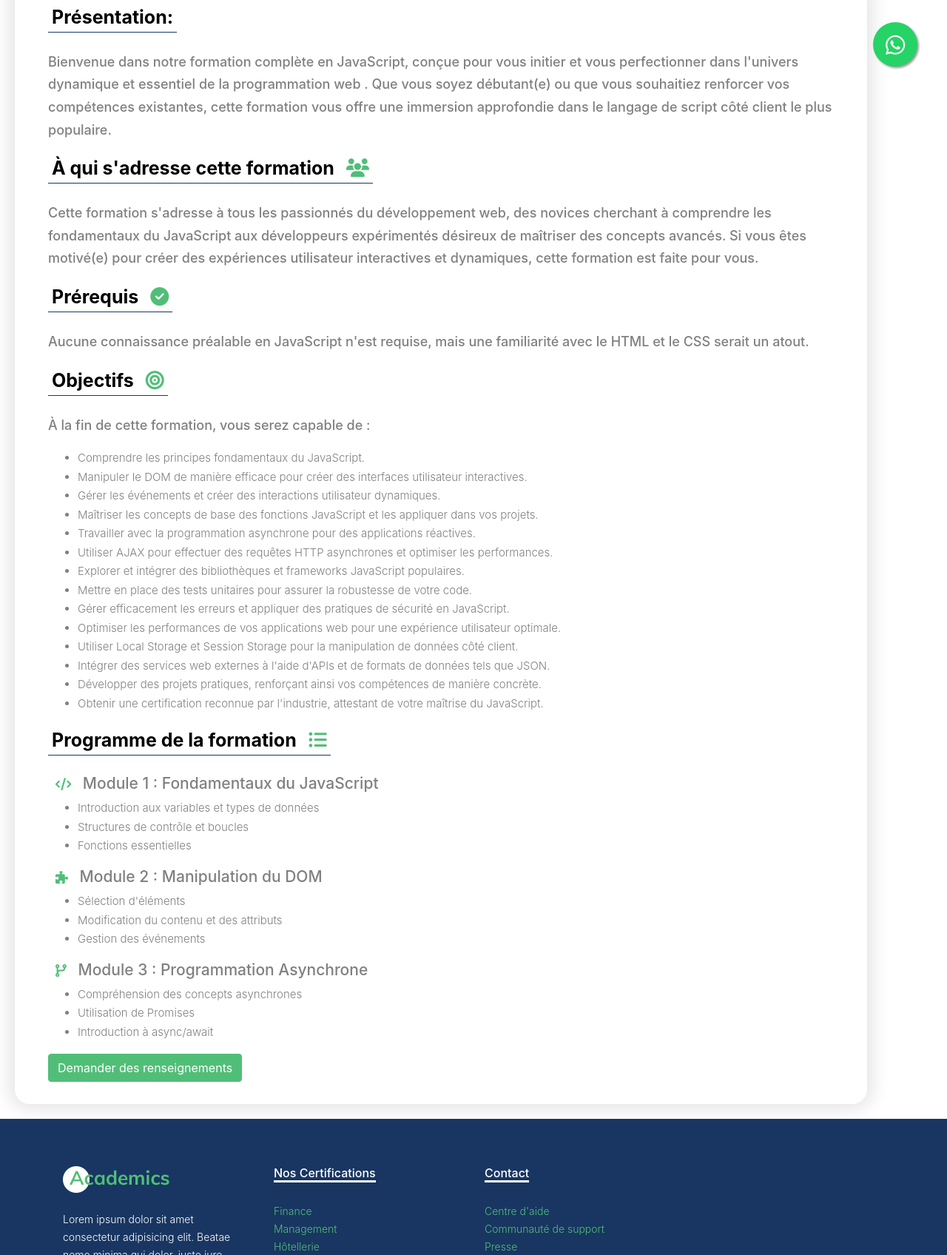
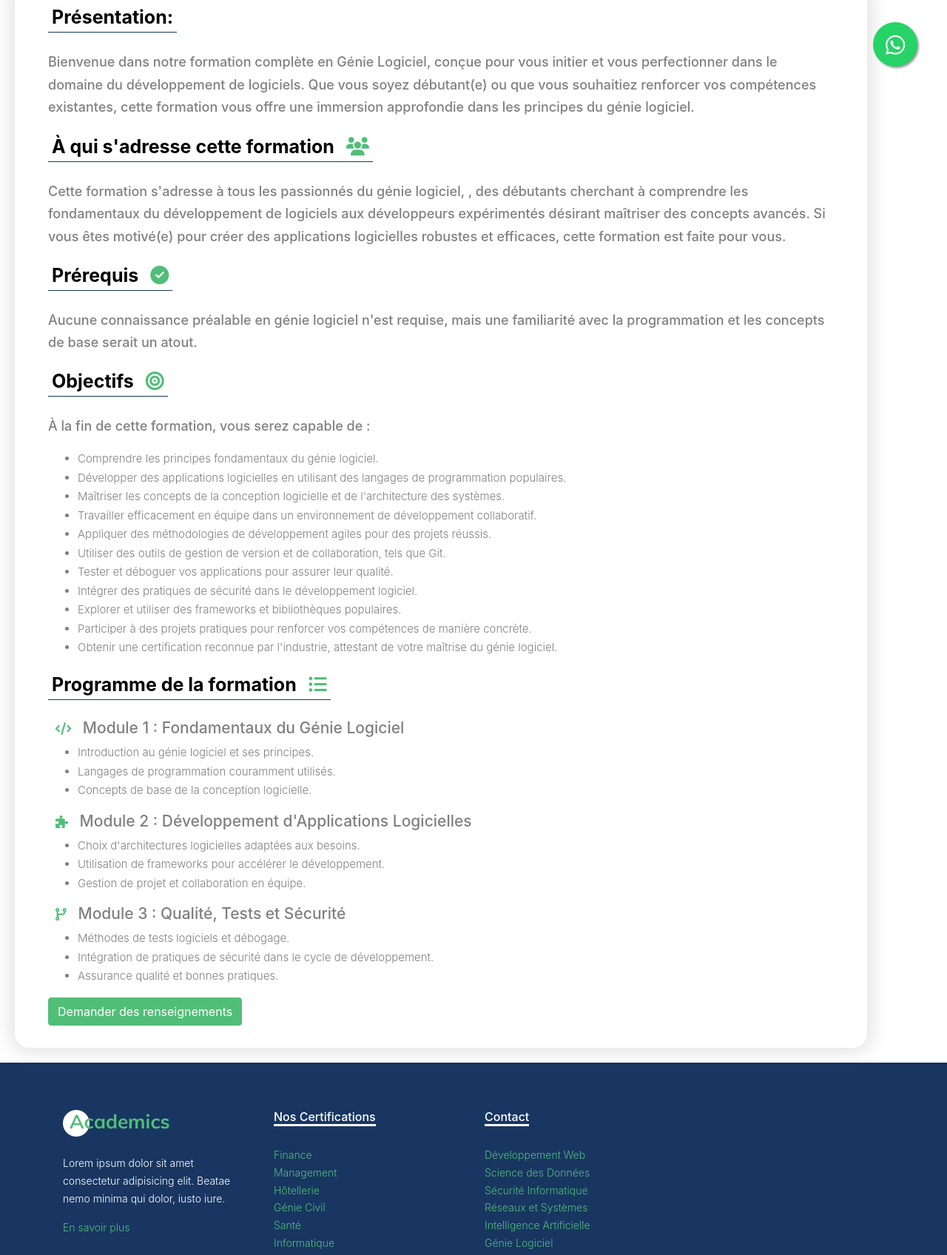
Before and after one commit to ilyassman/PFA, a plain HTML site: page course-single.html in a window 1280 px wide. Shown: the part 670-2366 px from the top of the page at 74% size. Drawn offline with Linux system fonts and the light colour scheme; files whose address does not match are found by name; a web font is replaced by a local one.

Commit message:
modifer genie logiciel

```diff
--- a/course-single.html
+++ b/course-single.html
@@ -106,8 +106,8 @@
         <div class="mejs__container-fullscreen container_">
             <div class="row">
               <div class="col-lg-8 col-12 info">
-           <h1>Certificat Informatique : Cyber sécurité</h1>
-           <p>Présentation L’objectif de ce certificat est d’apprendre comment améliorer la sécurité de votre système informatique.</p>
+           <h1>Certificat Informatique : Formation en Génie Logiciel</h1>
+           <p>Présentation L’objectif de cette formation est d’apprendre les concepts fondamentaux du génie logiciel et de renforcer vos compétences dans le développement de logiciels.</p>
            <div class="info-formateur">
             <div class="img-formateur"><img src="prof.jpeg" alt=""></div>
             <p class="name-formateur">Enseignant <br> <span> EMS AFRIQUE</span>
@@ -137,61 +137,61 @@
             <h1>Présentation:
             </h1>
 
-<p>Bienvenue dans notre formation complète en JavaScript, conçue pour vous initier et vous perfectionner dans l'univers dynamique et essentiel de la programmation web
-  . Que vous soyez débutant(e) ou que vous souhaitiez renforcer vos compétences existantes, cette formation vous offre une immersion approfondie dans le langage de script côté client le plus populaire.</p>
+<p>Bienvenue dans notre formation complète en Génie Logiciel, conçue pour vous initier et vous
+  perfectionner dans le domaine du développement de logiciels. Que vous soyez débutant(e) ou que
+  vous souhaitiez renforcer vos compétences existantes, cette formation vous offre une immersion
+  approfondie dans les principes du génie logiciel.
+</p></p>
   <h1>À qui s'adresse cette formation <i class="fas fa-users"></i>
   </h1>
-  <p>Cette formation s'adresse à tous les passionnés du développement web, des novices cherchant à comprendre les fondamentaux du JavaScript aux développeurs expérimentés désireux de maîtriser des concepts avancés. Si vous êtes motivé(e) pour créer
-     des expériences utilisateur interactives et dynamiques, cette formation est faite pour vous.</p>
+  <p>Cette formation s'adresse à tous les passionnés du génie logiciel, ,
+    des débutants cherchant à comprendre les fondamentaux du développement
+     de logiciels aux développeurs expérimentés désirant maîtriser des concepts
+     avancés. Si vous êtes motivé(e) pour créer des applications
+    logicielles robustes et efficaces, cette formation est faite pour vous.</p>
      <h1>Prérequis <i class="fas fa-check-circle"></i>
     </h1>
-    <p>Aucune connaissance préalable en JavaScript n'est requise, mais une familiarité avec le HTML et le CSS serait un atout.</p>
+    <p>Aucune connaissance préalable en génie logiciel n'est requise, mais une familiarité avec la programmation et les concepts de base serait un atout.</p>
 <h1>Objectifs <i class="fas fa-bullseye"></i></h1>
 <p> À la fin de cette formation, vous serez capable de :
   <br>
   <ul>
-    <li>Comprendre les principes fondamentaux du JavaScript.</li>
-    <li>Manipuler le DOM de manière efficace pour créer des interfaces utilisateur interactives.</li>
-    <li>Gérer les événements et créer des interactions utilisateur dynamiques.</li>
-    <li>Maîtriser les concepts de base des fonctions JavaScript et les appliquer dans vos projets.</li>
-    <li>Travailler avec la programmation asynchrone pour des applications réactives.</li>
-    <li>Utiliser AJAX pour effectuer des requêtes HTTP asynchrones et optimiser les performances.</li>
-    <li>Explorer et intégrer des bibliothèques et frameworks JavaScript populaires.</li>
-    <li>Mettre en place des tests unitaires pour assurer la robustesse de votre code.</li>
-    <li>Gérer efficacement les erreurs et appliquer des pratiques de sécurité en JavaScript.</li>
-    <li>Optimiser les performances de vos applications web pour une expérience utilisateur optimale.</li>
-    <li>Utiliser Local Storage et Session Storage pour la manipulation de données côté client.</li>
-    <li>Intégrer des services web externes à l'aide d'APIs et de formats de données tels que JSON.</li>
-    <li>Développer des projets pratiques, renforçant ainsi vos compétences de manière concrète.</li>
-    <li>Obtenir une certification reconnue par l'industrie, attestant de votre maîtrise du JavaScript.</li>
+    <li>Comprendre les principes fondamentaux du génie logiciel.</li>
+    <li>Développer des applications logicielles en utilisant des langages de programmation populaires.</li>
+    <li>Maîtriser les concepts de la conception logicielle et de l'architecture des systèmes.</li>
+    <li>Travailler efficacement en équipe dans un environnement de développement collaboratif.</li>
+    <li>Appliquer des méthodologies de développement agiles pour des projets réussis.</li>
+    <li>Utiliser des outils de gestion de version et de collaboration, tels que Git.</li>
+    <li>Tester et déboguer vos applications pour assurer leur qualité.</li>
+    <li>Intégrer des pratiques de sécurité dans le développement logiciel.</li>
+    <li>Explorer et utiliser des frameworks et bibliothèques populaires.</li>
+    <li>Participer à des projets pratiques pour renforcer vos compétences de manière concrète.</li>
+    <li>Obtenir une certification reconnue par l'industrie, attestant de votre maîtrise du génie logiciel.</li>
   </ul>
   </p>
 
   <h1> Programme de la formation <i class="fas fa-list-ul"></i></h1>
-<p> <h3><i class="fas fa-code"></i> Module 1 : Fondamentaux du JavaScript</h3>
+  <p> <h3><i class="fas fa-code"></i> Module 1 : Fondamentaux du Génie Logiciel</h3>
     <ul>
-    <li> Introduction aux variables et types de données</li>
-    <li> Structures de contrôle et boucles</li>
-    <li> Fonctions essentielles</li>
+      <li> Introduction au génie logiciel et ses principes.</li>
+      <li> Langages de programmation couramment utilisés.</li>
+      <li> Concepts de base de la conception logicielle.</li>
     </ul>
      <!-- Module 2 -->
-   <h3><i class="fas fa-puzzle-piece"></i> Module 2 : Manipulation du DOM</h3>
+     <h3><i class="fas fa-puzzle-piece"></i> Module 2 : Développement d'Applications Logicielles</h3>
      <ul>
-     <li> Sélection d'éléments</li>
-     <li> Modification du contenu et des attributs</li>
-     <li> Gestion des événements</li>
+       <li> Choix d'architectures logicielles adaptées aux besoins.</li>
+       <li> Utilisation de frameworks pour accélérer le développement.</li>
+       <li> Gestion de projet et collaboration en équipe.</li>
      </ul>
      <!-- Module 3 -->
-<h3><i class="fas fa-code-branch"></i> Module 3 : Programmation Asynchrone</h3>
+  <h3><i class="fas fa-code-branch"></i> Module 3 : Qualité, Tests et Sécurité</h3>
   <ul>
-  <li> Compréhension des concepts asynchrones</li>
-  <li> Utilisation de Promises</li>
-  <li> Introduction à async/await</li>
+    <li> Méthodes de tests logiciels et débogage.</li>
+    <li> Intégration de pratiques de sécurité dans le cycle de développement.</li>
+    <li> Assurance qualité et bonnes pratiques.</li>
   </ul>
-
-  </p>
   <button class="btn btn-primary">Demander des renseignements</button>
-
 
   </div>
 
@@ -226,12 +226,12 @@
           <div class="col-lg-3">
               <h3 class="footer-heading"><span>Contact</span></h3>
               <ul class="list-unstyled">
-                  <li><a href="#">Centre d'aide</a></li>
-                  <li><a href="#">Communauté de support</a></li>
-                  <li><a href="#">Presse</a></li>
-                  <li><a href="#">Partagez votre histoire</a></li>
-                  <li><a href="#">Nos Partenaires</a></li>
-
+                <li><a href="#">Développement Web</a></li>
+                <li><a href="#">Science des Données</a></li>
+                <li><a href="#">Sécurité Informatique</a></li>
+                <li><a href="#">Réseaux et Systèmes</a></li>
+                <li><a href="#">Intelligence Artificielle</a></li>
+                <li><a href="#">Génie Logiciel</a></li>
                 </ul>
             </div>
           </div>
```
Lines whose indentation alone changed are shown as unchanged.
